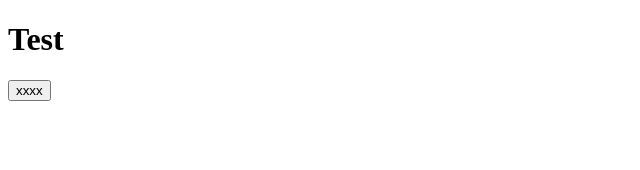
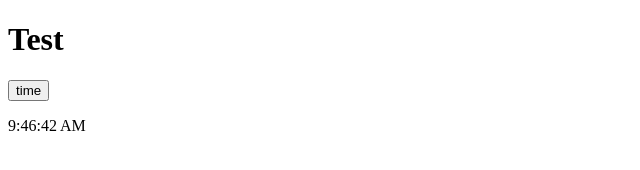
Before and after one commit to sangamithirai99/NewProjectSangu, a plain HTML site: page index.html in a window 1280 px wide. Both pictures are taken after a click on the button "time". Shown: the full height of the page, 0-640 px from the left. Drawn offline with Linux system fonts and the light colour scheme.

Commit message:
added showtime

```diff
--- a/index.html
+++ b/index.html
@@ -3,6 +3,8 @@
     <head>
             <h1>Test</h1>
             <button id="timebutton">time</button>
+            <p id="ShowTime">heloo</p>
+
     </head>
     <body>
         <script src="index.js">
--- a/index.js
+++ b/index.js
@@ -2,7 +2,18 @@ function showName(name) {
     console.log(name)
 }
 document.querySelector("#timebutton").addEventListener("click", function(){
-    document.getElementById("timebutton").innerHTML = "xxxx";
+  UpdateShowTime();
   });
 
+
+function GetTime(){
+  var today = new Date();
+  return today.toLocaleTimeString();
+}
+
+  function UpdateShowTime(){
+    document.getElementById("ShowTime").innerHTML = GetTime();
+  }
+
+
 showName('Sangamithirai')
```
